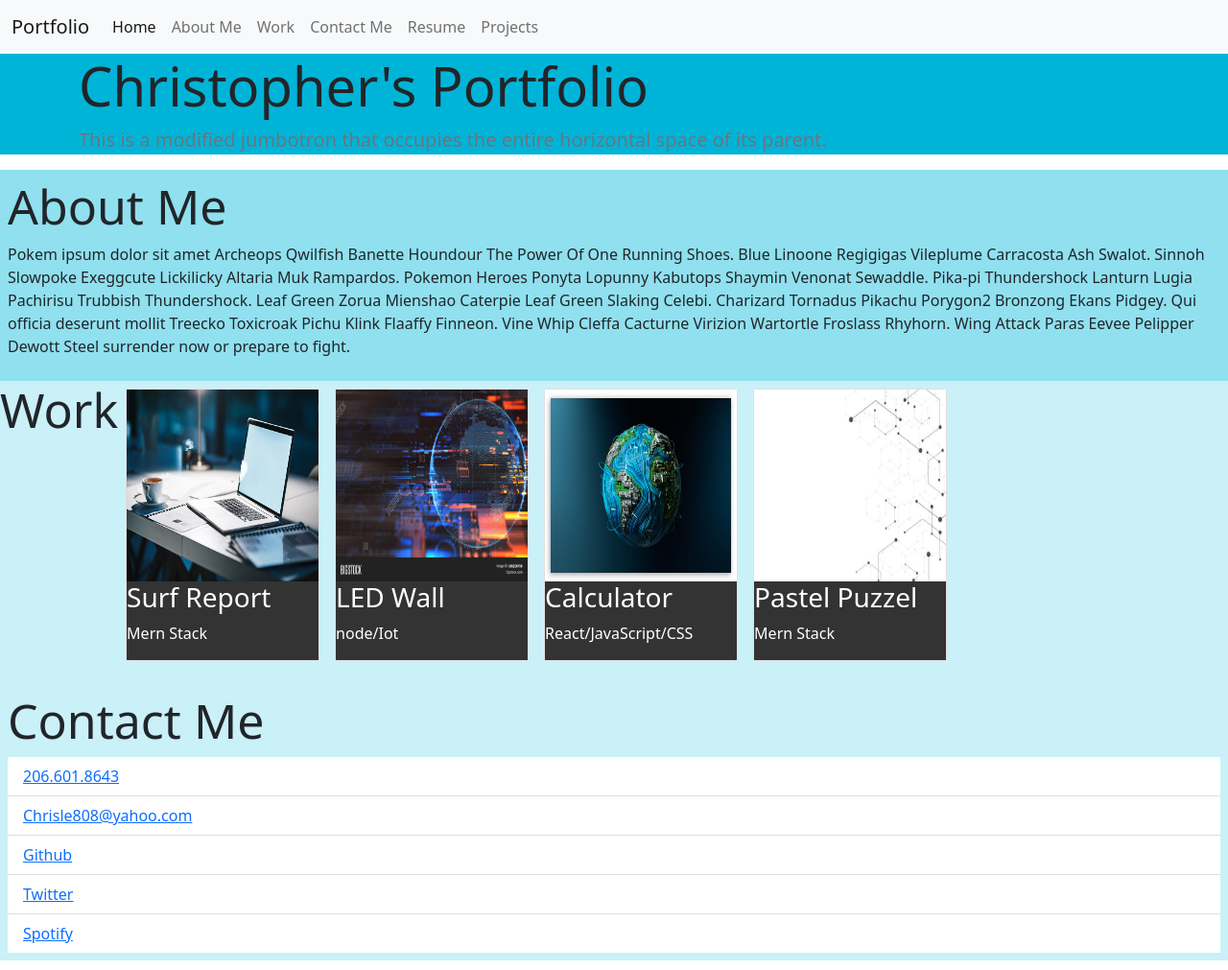
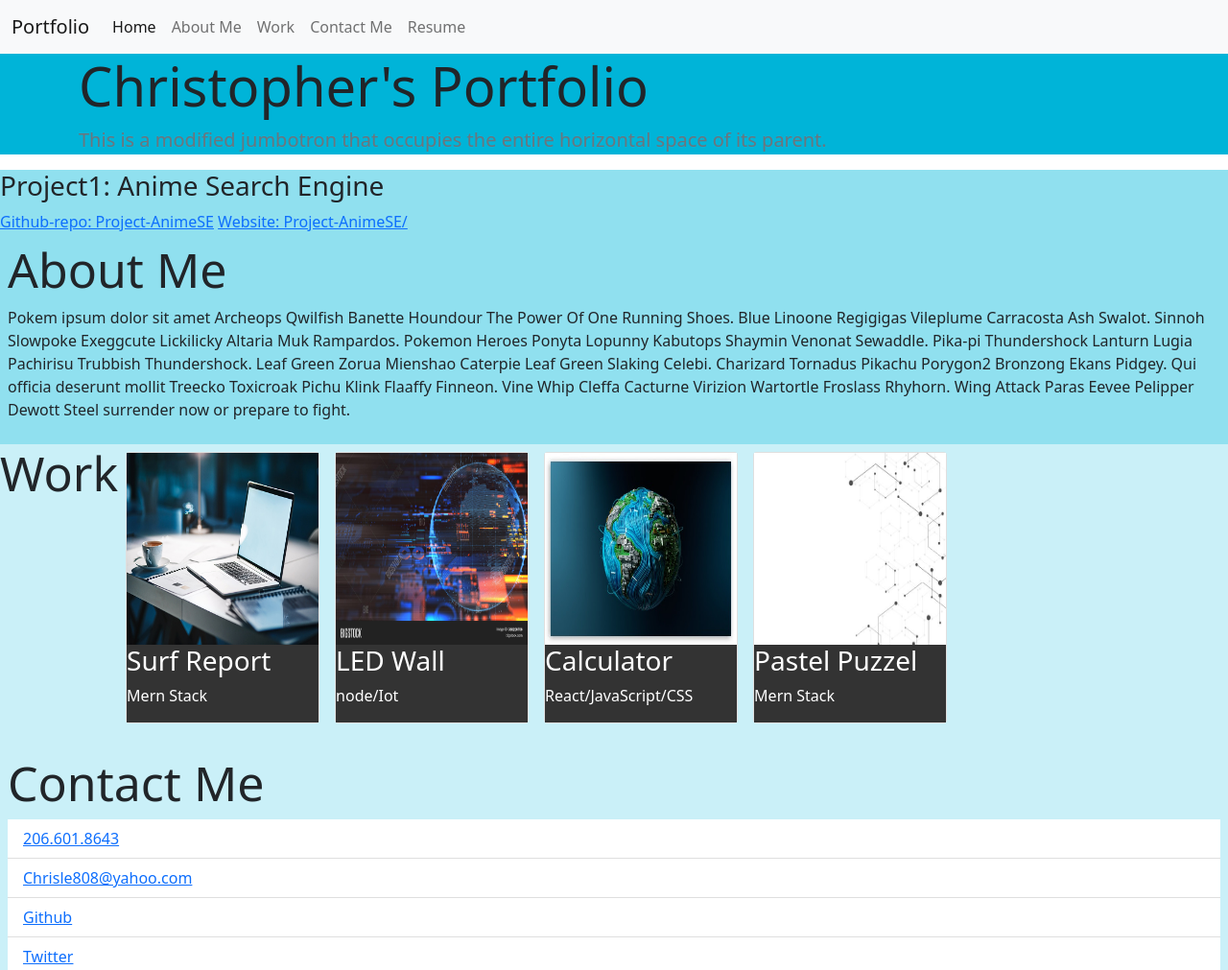
Before and after one commit to Chrisle206/professional-portfolio, a plain HTML site: page index.html in a window 1280 px wide. Shown: the top 1011 px of the page at 96% size. Drawn offline with nearby package versions, Linux system fonts and the light colour scheme.

Commit message:
added project1 to portfolio

```diff
--- a/index.html
+++ b/index.html
@@ -39,7 +39,7 @@
                             <a class="nav-link custom-a" href="#">Resume</a>
                         </li>
                         <li class="nav-item">
-                            <a class="nav-link custom-a" href="https://github.com/Chrisle206/professional-portfolio" target="_blank">Projects</a>
+                            <!-- <a class="nav-link custom-a" href="" target="_blank">Projects</a> -->
                         </li>
                     </ul>
                 </div>
@@ -56,6 +56,9 @@
 
     <main class="content">
         <section>
+            <section><h3>Project1: Anime Search Engine</h3>
+                <a href="https://github.com/UWHuskie/Project-AnimeSE">Github-repo: Project-AnimeSE</a>
+                <a href="https://uwhuskie.github.io/Project-AnimeSE/">Website: Project-AnimeSE/</a></section>
             <section class="about-me p-2" id="about-me">
                 <h2>About Me</h2>
                 <section>
```
